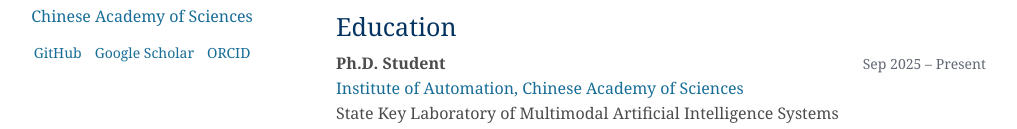
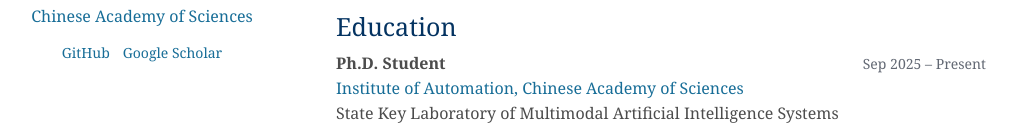
Before and after one commit to AuroraZoer/aurorazoer.github.io, a plain HTML site: page index.html in a window 1280 px wide. Shown: the part 332-461 px from the top of the page, without its empty margins (134-1151 px from the left). Drawn offline with Linux system fonts and the light colour scheme.

Commit message:
Remove ORCID from academic homepage

```diff
--- a/index.html
+++ b/index.html
@@ -242,7 +242,6 @@
       <nav class="profile-links" aria-label="Academic profiles">
         <a href="https://github.com/AuroraZoer">GitHub</a>
         <a href="https://scholar.google.com/citations?user=U5EqacoAAAAJ&amp;hl=zh-CN">Google Scholar</a>
-        <a href="https://orcid.org/0000-0002-7838-3457">ORCID</a>
       </nav>
     </header>
 
```
